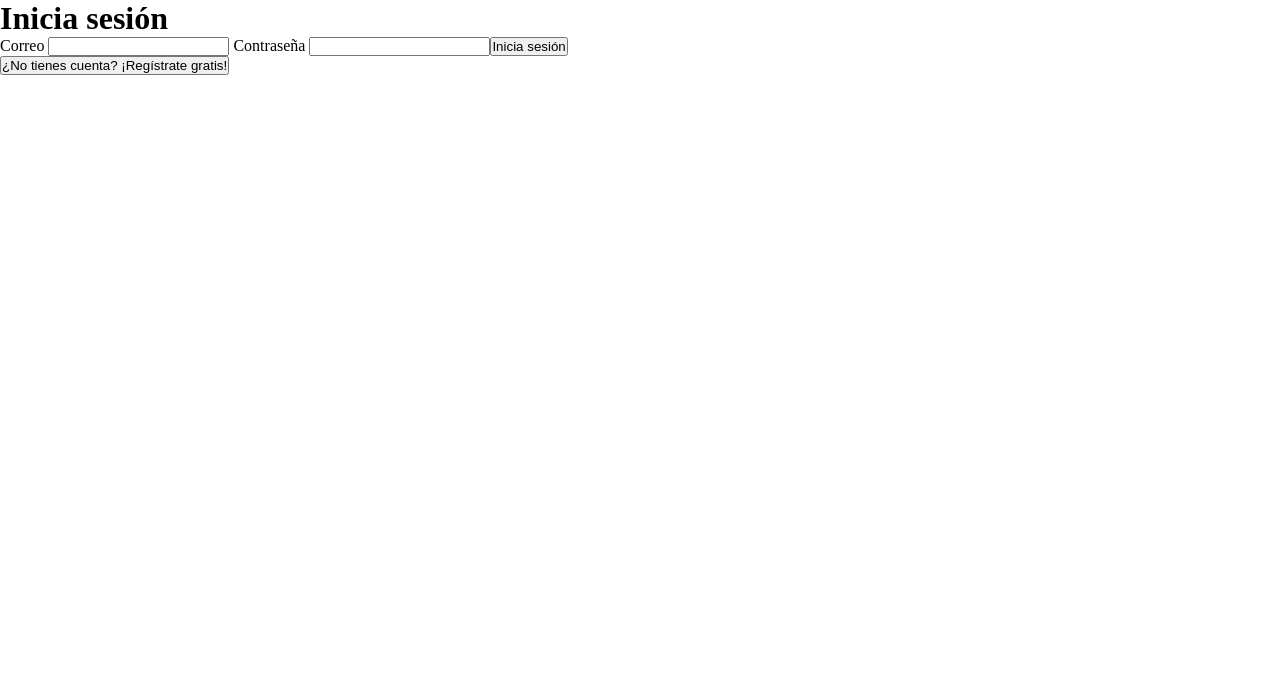
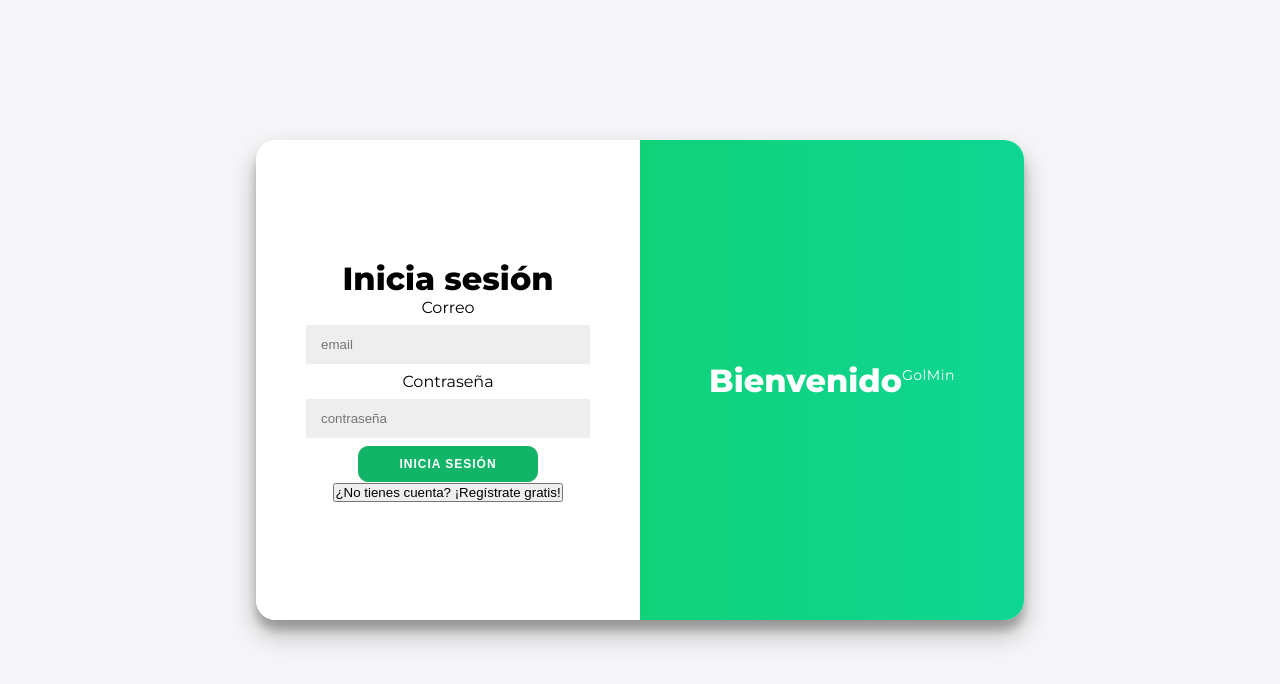
Before and after one commit to LyleRomero/ManagerSoccer, a React (Create React App) app in the folder frontend/: page /login in a window 1280 px wide. Shown: the top 684 px of the page. Built offline with nearby package versions, Linux system fonts and the light colour scheme; no server answers.

Commit message:
Se agrgan cambios de estilo a la pantalla de Login y Signup

```diff
--- a/frontend/src/App.js
+++ b/frontend/src/App.js
@@ -12,7 +12,7 @@
       <Router>
         <Routes>
           <Route path="/" element={<Home />} />
-          <Route path="/login" element={<LoginUp />} />
+          <Route path="/login/*" element={<LoginUp />} />
           <Route path="/signup" element={<SignUp />} />
           <Route path="/dashboard/*" element={<Dashboard />} />
         </Routes>
--- /dev/null
+++ b/frontend/src/LogSig.css
@@ -0,0 +1,162 @@
+@import url('https://fonts.googleapis.com/css?family=Montserrat:400,800');
+
+* {
+	box-sizing: border-box;
+}
+
+body {
+	background: #f6f5f7;
+	display: flex;
+	justify-content: center;
+	align-items: center;
+	flex-direction: column;
+	font-family: 'Montserrat', sans-serif;
+	height: 100vh;
+	margin: -20px 0 50px;
+}
+
+h1 {
+	font-weight: bold;
+	margin: 0;
+}
+
+p {
+	font-size: 14px;
+	font-weight: 100;
+	line-height: 20px;
+	letter-spacing: 0.5px;
+	margin: 20px 0 30px;
+}
+
+span {
+	font-size: 12px;
+}
+
+a {
+	color: #333;
+	font-size: 14px;
+	text-decoration: none;
+	margin: 15px 0;
+}
+
+.LogSig-button {
+	border-radius: 10px;
+	border: 1px solid #12B468;
+	background-color: #12B468;
+	color: #FFFFFF;
+	font-size: 12px;
+	font-weight: bold;
+	padding: 10px 40px;
+	letter-spacing: 1px;
+	text-transform: uppercase;
+	transition: transform 80ms ease-in;
+}
+
+.LogSig-button:hover {
+	background-color:#0ed693;
+	color:#eee
+}
+
+.LogSig-button:active {
+	transform: scale(0.95);
+}
+
+.LogSig-button:focus {
+	outline: none;
+}
+
+.LogSig-button.ghost {
+	background-color: transparent;
+	border-color: #FFFFFF;
+}
+
+form {
+	background-color: #FFFFFF;
+	display: flex;
+	align-items: center;
+	justify-content: center;
+	flex-direction: column;
+	padding: 0 50px;
+	height: 100%;
+	text-align: center;
+}
+
+input {
+	background-color: #eee;
+	border: none;
+	padding: 12px 15px;
+	margin: 8px 0;
+	width: 100%;
+}
+
+.container {
+	background-color: #fff;
+	border-radius: 20px;
+  	box-shadow: 0 14px 28px rgba(0,0,0,0.25),
+			0 10px 10px rgba(0,0,0,0.22);
+	position: relative;
+	overflow: hidden;
+	width: 768px;
+	max-width: 100%;
+	min-height: 480px;
+}
+
+.form-container {
+	position: absolute;
+	top: 0;
+	width: 50%;
+	height: 100%;
+	transition: all 0.6s ease-in-out;
+}
+
+.sign-in-container {
+	left: 0;
+	width: 50%;
+}
+
+
+
+.overlay-container {
+	position: absolute;
+	top: 0;
+	left: 50%;
+	width: 50%;
+	height: 100%;
+	overflow: hidden;
+	transition: transform 0.6s ease-in-out;
+}
+
+
+.overlay {
+	background: #12B468;
+	background: -webkit-linear-gradient(to right, #13ce61, #0ed693);
+	background: linear-gradient(to right, #13ce61, #0ed693);
+	background-repeat: no-repeat;
+	background-size: cover;
+	background-position: 0 0;
+	color: #FFFFFF;
+	position: relative;
+	left: -100%;
+	height: 100%;
+	width: 200%;
+	transition: transform 0.6s ease-in-out;
+}
+
+
+.overlay-panel {
+	position: absolute;
+	display: flex;
+	align-items: center;
+	justify-content: center;
+	padding: 0 40px;
+	text-align: center;
+	color:#FFFFFF;
+	top: 0;
+	height: 100%;
+	width: 50%;
+}
+
+.overlay-right {
+	right: 0;
+	transform: translateX(0);
+}
--- a/frontend/src/components/Dashboard.js
+++ b/frontend/src/components/Dashboard.js
@@ -1,10 +1,10 @@
 import React from 'react';
 import { BrowserRouter as Router, Route, Routes, BrowserRouter } from 'react-router-dom';
-import { app } from './firebase/firebaseContext/firebase';
 import Sidebar from './Sidebar'
 import Inicio from './DashboardPages/Inicio';
 import EquiposPage from './DashboardPages/EquiposPage';
 import PlantillaPage from './DashboardPages/PlantillaPage'
+import { app } from './firebase/firebaseContext/firebase';
 
 import '../App.css';
 
@@ -29,6 +29,7 @@
         </Routes>
       </div>
     </div>
+
   );
 }
 
--- a/frontend/src/components/Home.jsx
+++ b/frontend/src/components/Home.jsx
@@ -1,23 +1,10 @@
 import React, {useEffect} from 'react';
 import { Link } from 'react-router-dom';
-import { app } from './firebase/firebaseContext/firebase';
-import LoginUp from './LoginUp';
-import Dashboard from './Dashboard';
 
 
 function Home() {
 
-  const [usuario, setUsuario] = React.useState(null);
-    useEffect(() => {
-      app.auth().onAuthStateChanged((usuarioFirebase) => {
-        console.log("ya tienes sesión iniciada con:", usuarioFirebase);
-        setUsuario(usuarioFirebase);
-      });
-    }, []);
-
   return (
-    <>
-      {usuario ? <Dashboard /> : <LoginUp setUsuario={setUsuario} />}
       <div className="home-container">
         <h1 className="home-title">Bienvenido a la Plataforma Web</h1>
         <div className="button-container">
@@ -32,7 +19,6 @@
           </div>
         </div>
       </div>
-    </>
   );
 }
 
--- a/frontend/src/components/LoginUp.jsx
+++ b/frontend/src/components/LoginUp.jsx
@@ -247,12 +247,14 @@
 
 /*NUEVO CODIGO*/
 
-import React from "react";
+import React, {useEffect} from "react";
 import { app } from "./firebase/firebaseContext/firebase";
+import Dashboard from "./Dashboard";
+import '../LogSig.css'
 
 const LoginUP = (props) => {
   const [isRegistrando, setIsRegistrando] = React.useState(false);
-
+  const [usuario, setUsuario] = React.useState(null);
   const crearUsuario = (correo, password) => {
     app
       .auth()
@@ -287,26 +289,102 @@
     }
   };
 
+
+    useEffect(() => {
+      app.auth().onAuthStateChanged((usuarioFirebase) => {
+        console.log("ya tienes sesión iniciada con:", usuarioFirebase);
+        setUsuario(usuarioFirebase);
+      });
+    }, []);
+
   return (
-    <div>
+    <>
+      {usuario ? (<Dashboard />) :
+      (
+        <div class="container">
+          <div class="form-container sign-up-container">
+            <form onSubmit={submitHandler} action="#">
               <h1> {isRegistrando ? "Regístrate" : "Inicia sesión"}</h1>
-      <form onSubmit={submitHandler}>
-        <label htmlFor="emailField"> Correo </label>
-        <input type="email" id="emailField" />
+              <label htmlFor="emailField" > Correo </label>
+              <input type="email" id="emailField" placeholder="email"/>
               <label htmlFor="passwordField"> Contraseña </label>
-        <input type="password" id="passwordField" />
-        <button type="submit">
+              <input type="password" id="passwordField" placeholder="contraseña"  />
+              <button type="submit" className="LogSig-button">
                 {" "}
                 {isRegistrando ? "Regístrate" : "Inicia sesión"}{" "}
               </button>
-      </form>
+              <div>
                 <button onClick={() => setIsRegistrando(!isRegistrando)}>
                   {isRegistrando
                     ? "¿Ya tienes cuenta? ¡Inicia sesión"
                     : "¿No tienes cuenta? ¡Regístrate gratis!"}
                 </button>
               </div>
+            </form>
+          </div>
+          <div class="overlay-container">
+            <div class="overlay">
+              <div class="overlay-panel overlay-right">
+                <div>
+                  <h1>Bienvenido</h1>
+                </div>
+                <p>GolMin</p>
+              </div>
+            </div>
+          </div>
+        </div>
+      )}
+    </>
   );
 };
 
 export default LoginUP;
+
+/*
+<div class="container" id="container">
+	<div class="form-container sign-up-container">
+		<form action="#">
+			<h1>Create Account</h1>
+			<div class="social-container">
+				<a href="#" class="social"><i class="fab fa-facebook-f"></i></a>
+				<a href="#" class="social"><i class="fab fa-google-plus-g"></i></a>
+				<a href="#" class="social"><i class="fab fa-linkedin-in"></i></a>
+			</div>
+			<span>or use your email for registration</span>
+			<input type="text" placeholder="Name" />
+			<input type="email" placeholder="Email" />
+			<input type="password" placeholder="Password" />
+			<button>Sign Up</button>
+		</form>
+	</div>
+	<div class="form-container sign-in-container">
+		<form action="#">
+			<h1>Sign in</h1>
+			<div class="social-container">
+				<a href="#" class="social"><i class="fab fa-facebook-f"></i></a>
+				<a href="#" class="social"><i class="fab fa-google-plus-g"></i></a>
+				<a href="#" class="social"><i class="fab fa-linkedin-in"></i></a>
+			</div>
+			<span>or use your account</span>
+			<input type="email" placeholder="Email" />
+			<input type="password" placeholder="Password" />
+			<a href="#">Forgot your password?</a>
+			<button>Sign In</button>
+		</form>
+	</div>
+	<div class="overlay-container">
+		<div class="overlay">
+			<div class="overlay-panel overlay-left">
+				<h1>Welcome Back!</h1>
+				<p>To keep connected with us please login with your personal info</p>
+				<button class="ghost" id="signIn">Sign In</button>
+			</div>
+			<div class="overlay-panel overlay-right">
+				<h1>Hello, Friend!</h1>
+				<p>Enter your personal details and start journey with us</p>
+				<button class="ghost" id="signUp">Sign Up</button>
+			</div>
+		</div>
+	</div>
+</div>
+*/
--- a/frontend/src/components/Sidebar.js
+++ b/frontend/src/components/Sidebar.js
@@ -1,7 +1,9 @@
 import React from 'react';
 import { Link } from 'react-router-dom';
 
+
 function Sidebar() {
+
   return (
     <div className="sidebar">
       <div className="sidebar-header">
```
Also changed, not shown: 1 other file (tests, documents, lock files or other folders). Lines whose indentation alone changed are shown as unchanged.
